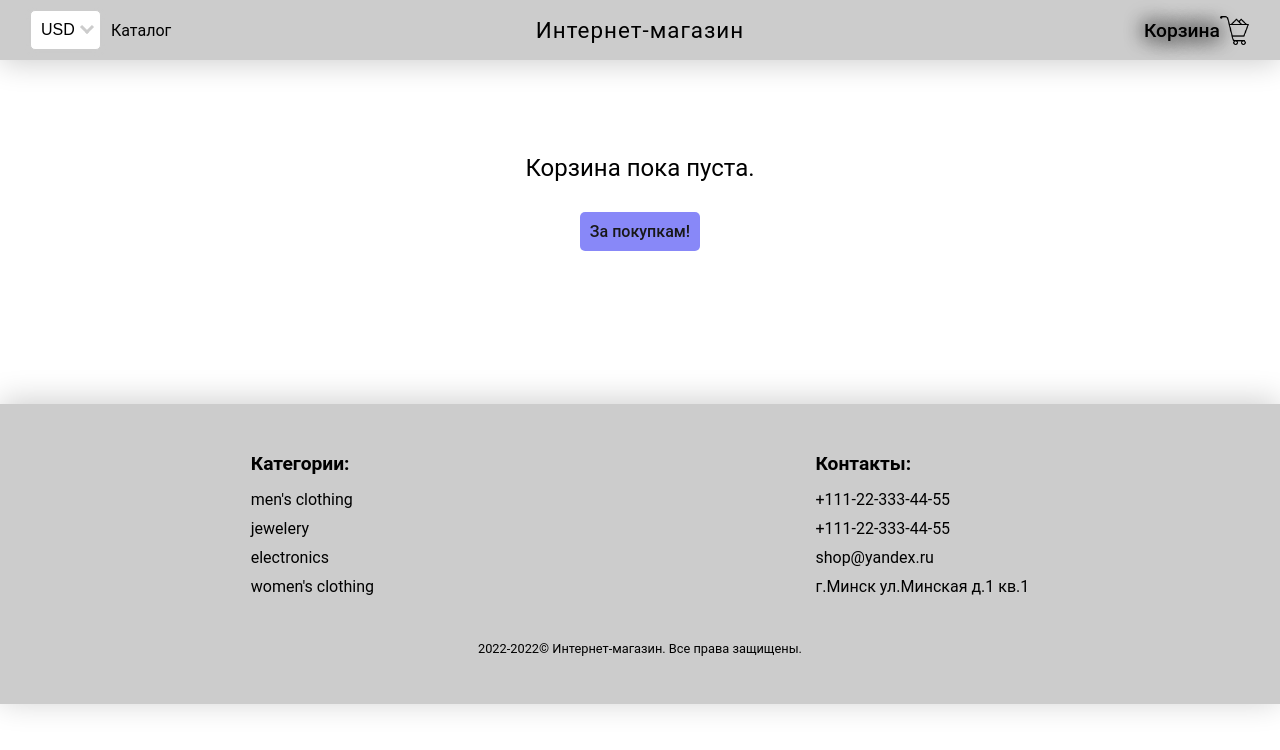
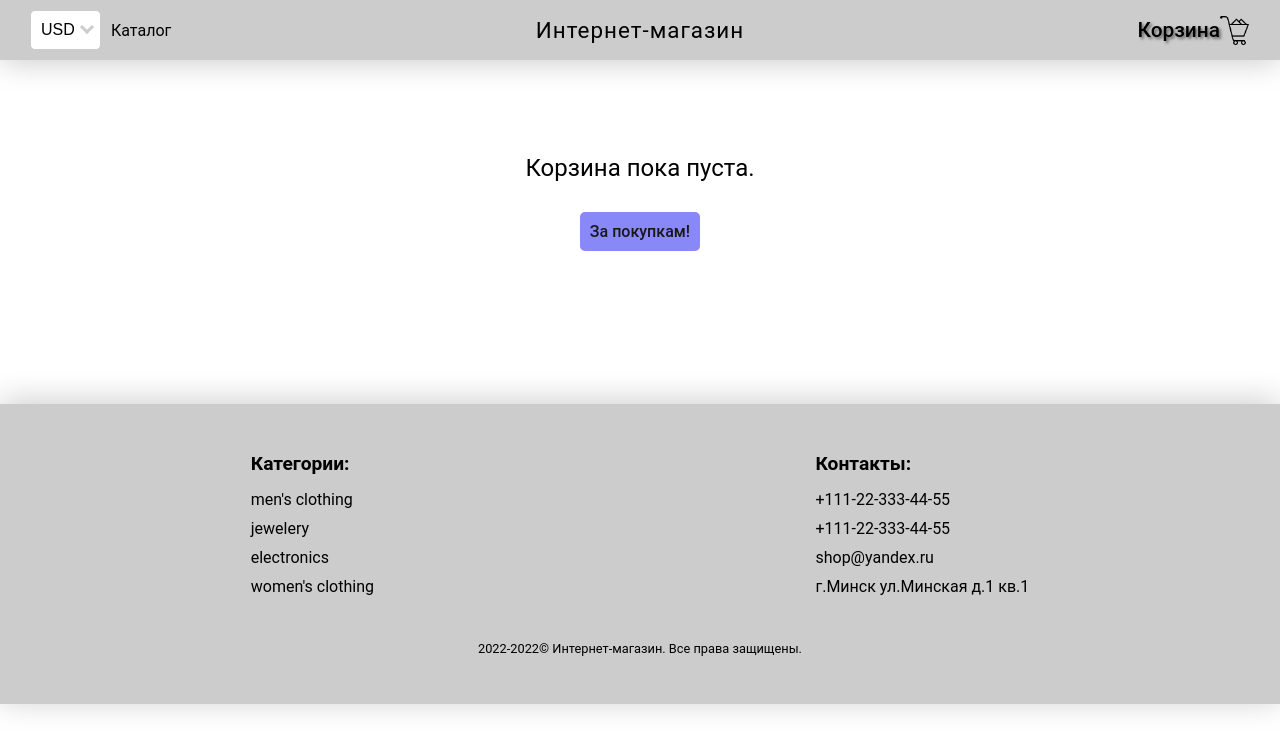
Before and after one commit to alexeyShuncko/shop, a Next.js app: page /basket in a window 1280 px wide. Shown: the top 750 px of the page. Built offline with nearby package versions, Linux system fonts and the light colour scheme.

Commit message:
Тень текста навигации

```diff
--- a/styles/Layout.module.css
+++ b/styles/Layout.module.css
@@ -15,6 +15,7 @@
 
 .navigation a {
     margin-left: 10px;
+    transition: 0.25s;
 }
 .catalogLink {
     display: flex;
@@ -22,9 +23,9 @@
 }
 
 .navigation a.active {
-    font-size: 1.2em;
+    font-size: 1.3em;
     font-weight: 500;
-    text-shadow: 0px -3px 20px, 0px 3px 20px;
+    text-shadow: 2px 2px 3px rgba(0, 0, 0, 0.5);
     transition: 0.2s;
 }
 
@@ -64,10 +65,10 @@
 
 .count {
     position: absolute;
-    font-size: 1em;
     top: -10px;
     right: -15px;
     width: 24px;
+    font-size: 16px;
     height: 24px;
     background: #2ECC71;
     border-radius: 50%;
@@ -75,8 +76,10 @@
     display: flex;
     justify-content: center;
     align-items: center;
+    text-shadow: none;
     animation: fontSize 0.5s ease-in;
 }
+
 @keyframes fontSize {
     0%{
         transform: scale(2);
@@ -84,10 +87,6 @@
     100% {
         transform: scale(1);
     }
-}
-
-.navigation a.active .count {
-    font-size: 16px;
 }
 
 .footer {
--- a/styles/globals.css
+++ b/styles/globals.css
@@ -2,7 +2,7 @@
   --star-size: 40px;
   --star-color: #ccc;
   --star-background: #fc0;
-  --success: #2ECC71;
+  --success: #2ecc71;
   --remove: #e26868;
   --normal: #7c7cf8;
 }
```
